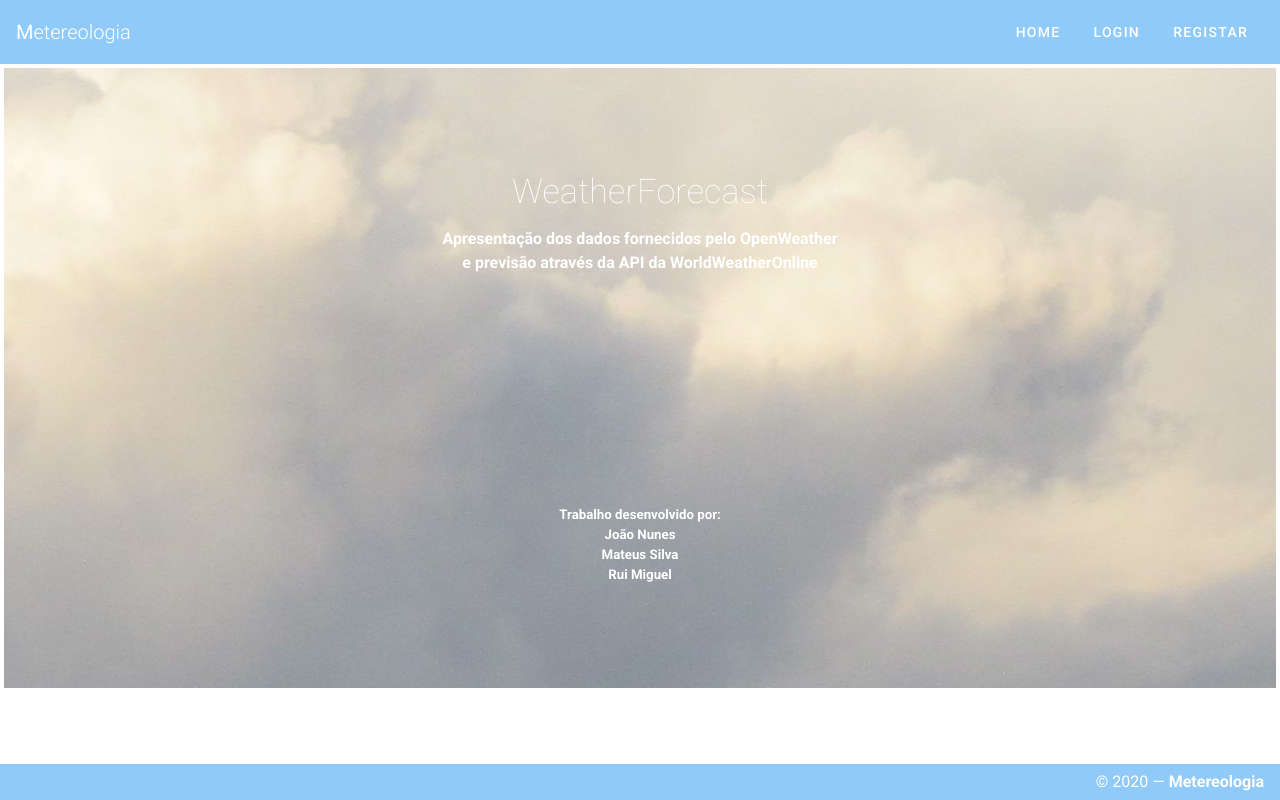
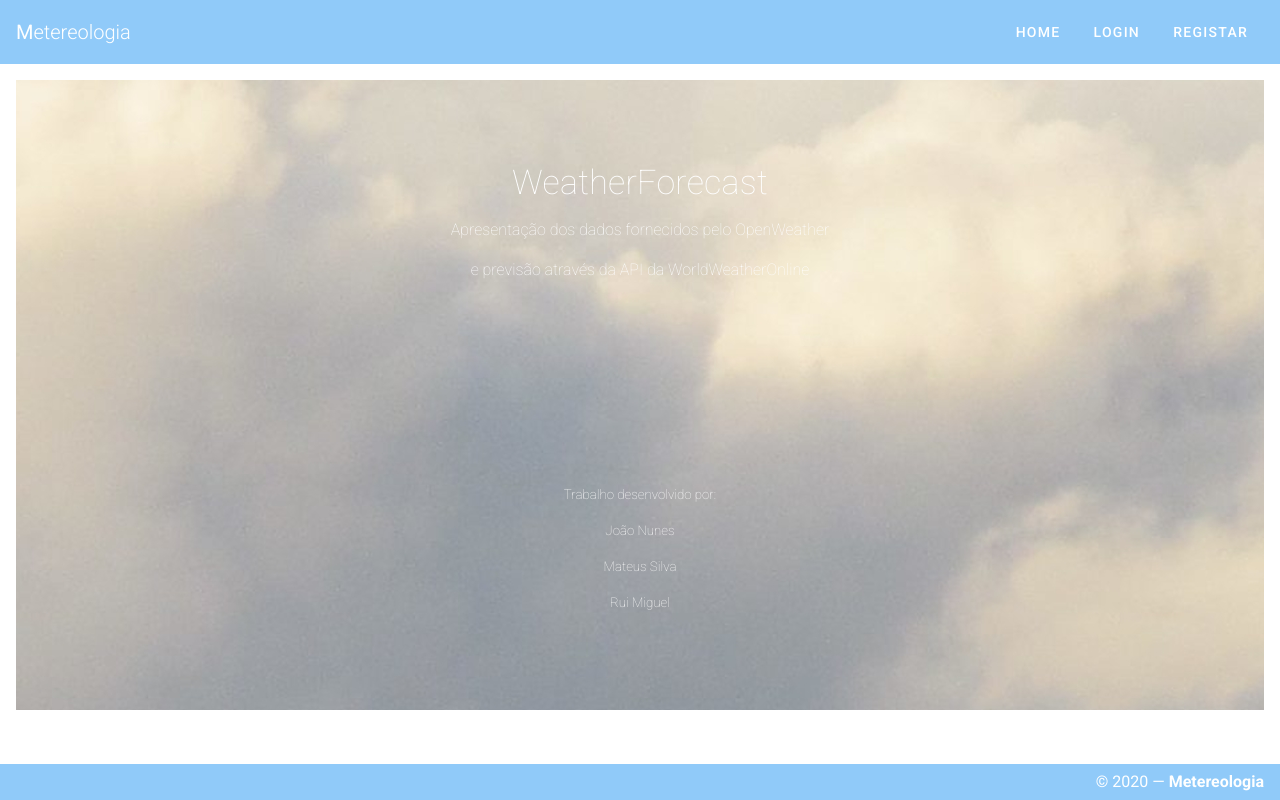
Before and after one commit to MelhorQueSVN/SA-TP2, a Vue app: page /Landing in a window 1280 px wide. Built offline with nearby package versions, Linux system fonts and the light colour scheme; no server answers.

Commit message:
minor changes landing

```diff
--- a/src/views/Landing.vue
+++ b/src/views/Landing.vue
@@ -1,10 +1,8 @@
 <template>
-<v-layout row wrap>
-  <v-flex xs12 sm12>
   <v-parallax
     dark
-    height="620"
-    src="../assets/background-clouds.jpg"
+    height="630"
+    src="../assets/background-clouds2.jpg"
   >
     <v-row
       align="center"
@@ -12,21 +10,21 @@
     >
       <v-col class="text-center" cols="12">
         <h1 class="display-1 font-weight-thin mb-4">WeatherForecast</h1>
-        <h4 depressed text class="white--text subheading">Apresentação dos dados fornecidos pelo OpenWeather</h4>
-        <h4 depressed text class="white--text subheading">e previsão através da API da WorldWeatherOnline</h4>
+        <h4 class="display-0 font-weight-thin mb-4 subheading">Apresentação dos dados fornecidos pelo OpenWeather</h4>
+        <h4 class="display-0 font-weight-thin mb-4 subheading">e previsão através da API da WorldWeatherOnline</h4>
       </v-col>
      <v-spacer></v-spacer>
      <v-col class="text-center" cols="12">
-        <h5 depressed text class="white--text subheading">Trabalho desenvolvido por:</h5>
-        <h5 depressed text class="white--text subheading">João Nunes</h5>
-        <h5 depressed text class="white--text subheading">Mateus Silva</h5>
-        <h5 depressed text class="white--text subheading">Rui Miguel</h5>
+        <h5 class="display-0 font-weight-thin mb-4 subheading">Trabalho desenvolvido por:</h5>
+        <h5 class="display-0 font-weight-thin mb-4 subheading">João Nunes</h5>
+        <h5 class="display-0 font-weight-thin mb-4 subheading">Mateus Silva</h5>
+        <h5 class="display-0 font-weight-thin mb-4 subheading">Rui Miguel</h5>
      </v-col>
     </v-row>
   </v-parallax>
-  </v-flex>
-</v-layout>
 </template>
+
+
 
 <script>
 export default {
@@ -35,7 +33,7 @@ export default {
 </script>
 
 <style>
-.home .main-content-background {
-    display: none;
-}
+  .v-parallax__content {
+    padding: 0px !important;
+  }
 </style>
```
Also changed, not shown: src/assets/background-clouds2.jpg (added).
